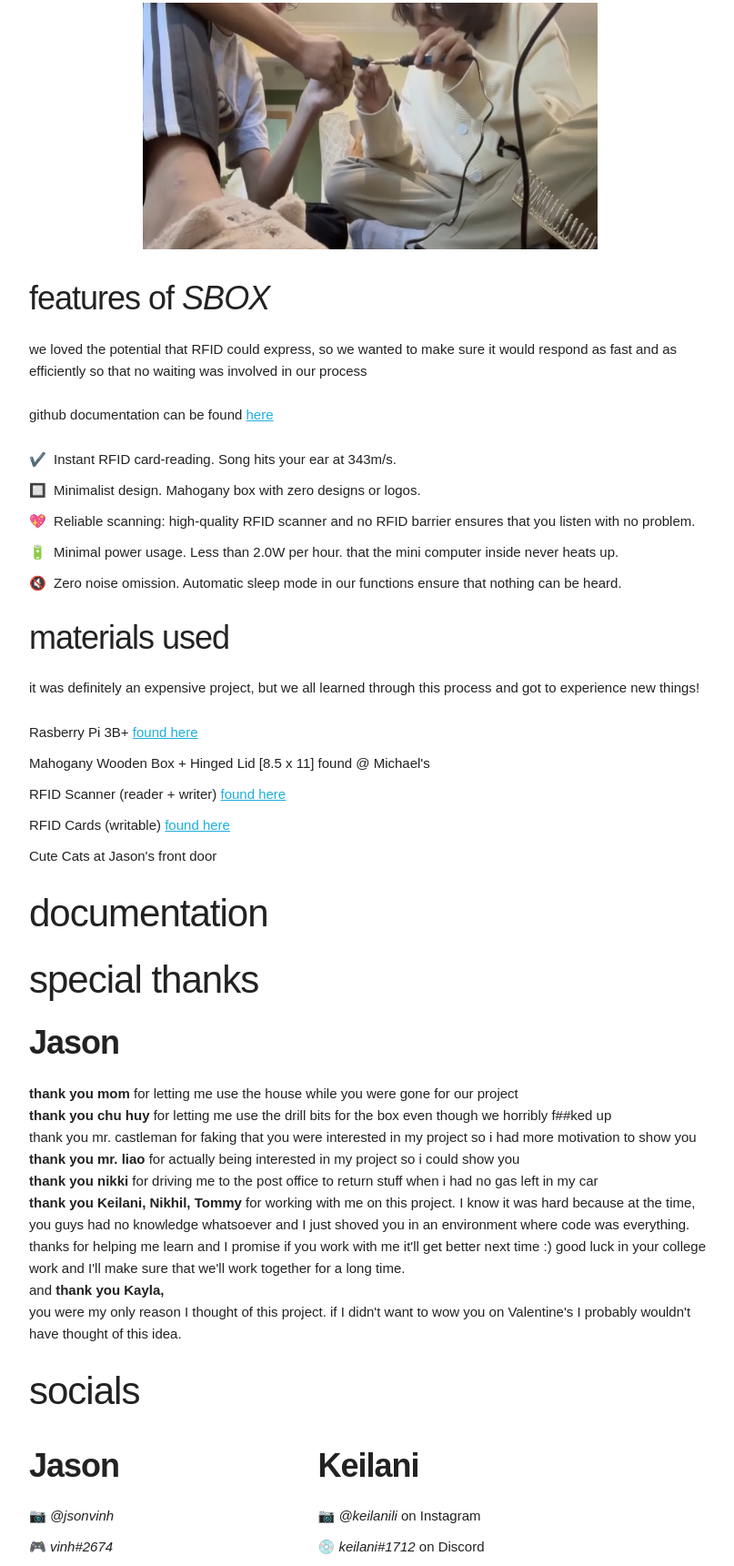
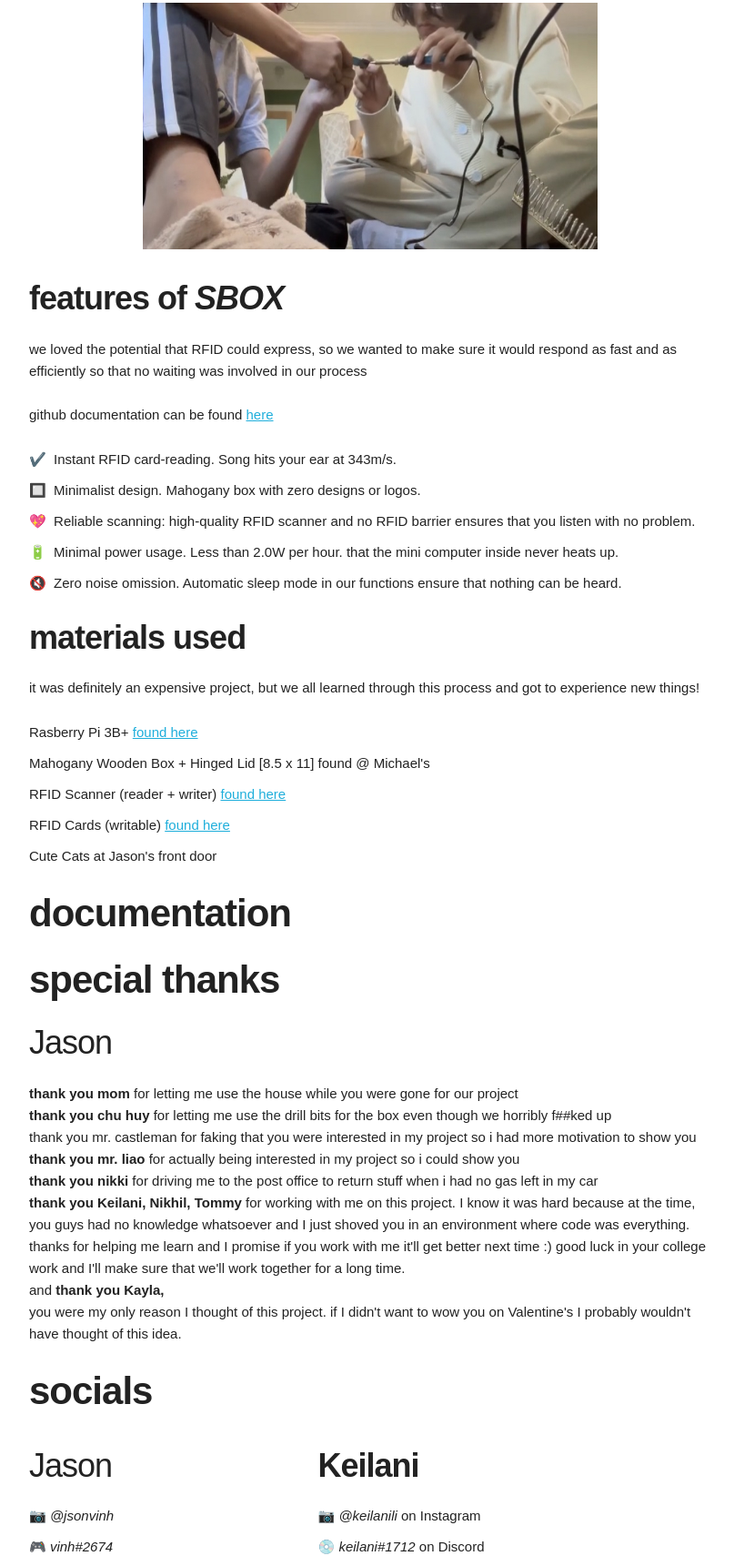
Before and after one commit to vznh/jukebox, a website: page index.html in a window 1280 px wide. Shown: the part 1079-2800 px from the top of the page at 91% size, without its empty margins (233-1040 px from the left). Drawn offline with Linux system fonts and the light colour scheme.

Commit message:
changed headers, edited dark mode button and added animated scroll

```diff
--- a/index.html
+++ b/index.html
@@ -46,19 +46,19 @@
       <div class="sections">
         <a class="button button-primary" href="#about us">about us</a>
         <a class="button button-primary" href="#features">features</a>
-        <a class="button button-primary" href="#materials">materials</a>
+        <a class="button button-primary" href="#materials">materials</a><br>
         <a class="button button-primary" href="#documentation">documentation</a>
         <a class="button button-primary" href="#special thanks">special thanks</a>
       </div>
     </div>
     <!-- Dark mode -->
     <div class="row is-center">
-      <button class="btn-toggle">🌙</button>
+      <button class="button button-primary btn-toggle">🌙</button>
     </div>
     <section id="about us">
       <br><br><br><br>
       <div class="row">
-        <h3>about us</h3>
+        <h3><strong>about us</strong></h3>
         <p>
           we're a couple of recent alumni from Milpitas High School (go Trojans!) that share the mutual love for
           engineering
@@ -78,7 +78,7 @@
     </section>
 
     <section id="features">
-      <h3>features of <em>SBOX</em></h3>
+      <h3><strong>features of <em>SBOX</em></strong></h3>
       <p>
         we loved the potential that RFID could express, so we wanted to make sure it would respond as fast and
         as efficiently so that no waiting was involved in our process
@@ -97,7 +97,7 @@
     </section>
 
     <section id="materials">
-      <h3>materials used</h3>
+      <h3><strong>materials used</strong></h3>
       <p>
         it was definitely an expensive project, but we all learned through this process and got to experience new
         things!
@@ -117,15 +117,15 @@
     </section>
 
     <section id=documentation>
-      <h2>documentation</h2>
+      <h2><strong>documentation</strong></h2>
       <!-- implement Github for this site -->
       <!-- implement Github for Python used in SBOX -->
       <!-- implement Github for RFID reading / scanning -->
     </section>
 
     <section id="special thanks">
-      <h2>special thanks</h2>
-      <h3><strong>Jason</strong></h3>
+      <h2><strong>special thanks</strong></h2>
+      <h3>Jason</h3>
       <p>
         <strong>thank you mom</strong> for letting me use the house while you were gone for our project<br>
         <strong>thank you chu huy</strong> for letting me use the drill bits for the box even though we horribly
@@ -153,13 +153,13 @@
     </section>
 
     <section id="socials">
-      <h2>socials</h2>
+      <h2><strong>socials</strong></h2>
 
       <table style="border collapse: collapse; border: none;">
         <tr style="border: none;">
 
           <td style="border: none;">
-            <h3><strong>Jason</strong></h3>
+            <h3>Jason</h3>
             <ul style="list-style:none;">
               <li>📷 <em>@jsonvinh</em></li>
               <li>🎮 <em>vinh#2674</em></li>
--- a/styles/skeleton.css
+++ b/styles/skeleton.css
@@ -162,19 +162,20 @@ h1, h2, h3, h4, h5, h6, ul, p {
 }
 
 .container {
-
   text-align: center;
   margin-left: auto;
   margin-right: auto;
-  width: 50em;
+  width: 50em; }
 
-
+html {
+  scroll-behavior: smooth;
 }
 
-
-
-
-
+@media screen and (prefers-reduced-motion: reduce) {
+	html {
+		scroll-behavior: auto;
+	}
+}
 
 /* Typography
 –––––––––––––––––––––––––––––––––––––––––––––––––– */
```
